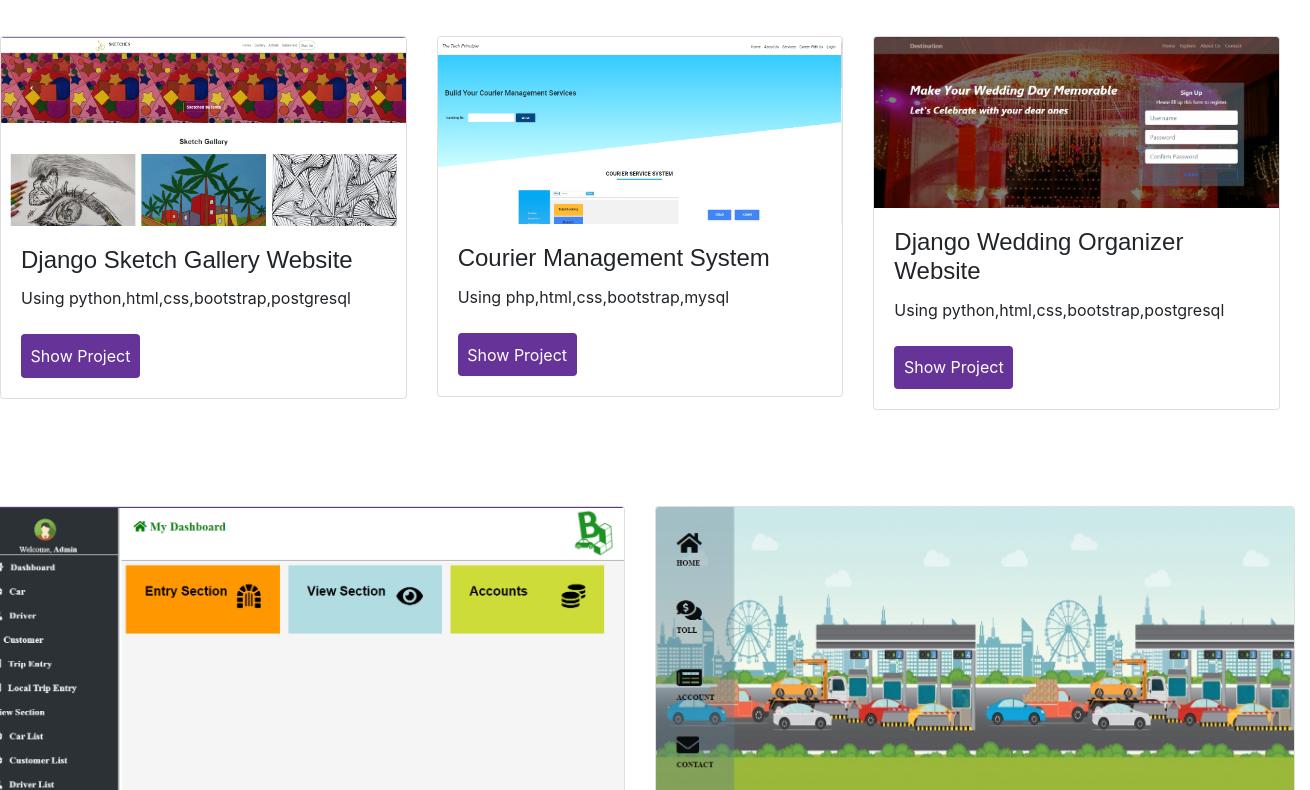
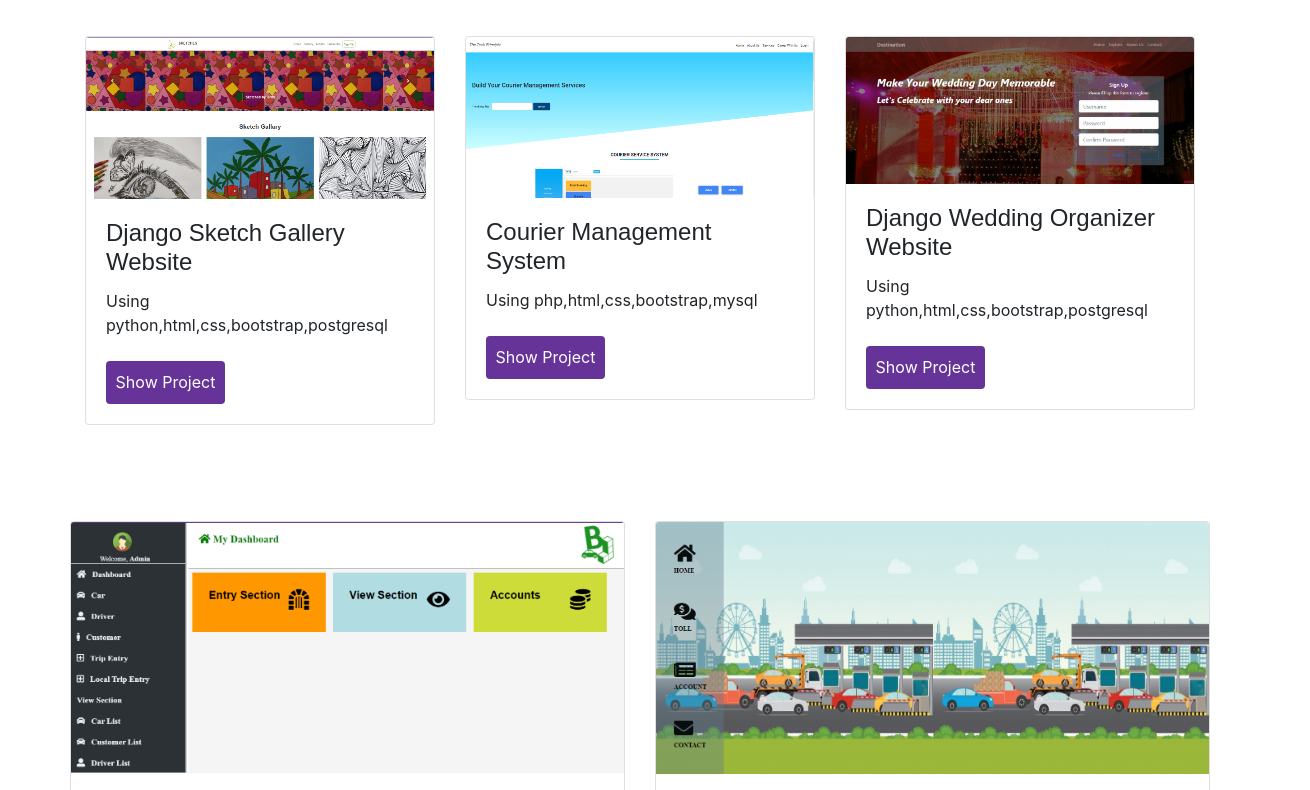
Before and after one commit to Jaima-Jarnaz/Portfolio_Jaima_Jarnaz, a plain HTML site: page projects.html in a window 1280 px wide. Shown: the part 125-915 px from the top of the page, 1310 px wide, since content can reach past the window. Drawn offline with nearby package versions, Linux system fonts and the light colour scheme.

Commit message:
2nd commit

```diff
--- a/projects.html
+++ b/projects.html
@@ -44,7 +44,7 @@
 </nav>
 
 <!-----Project section --->
- <div id="projectsection" class="">
+ <div id="projectsection" class="container mb-4">
     <div class="text-center"><h2 id=underborder>Projects</h2></div>
    <div class="row mt-5">
      <div class="col-md-4 mb-5">
```
